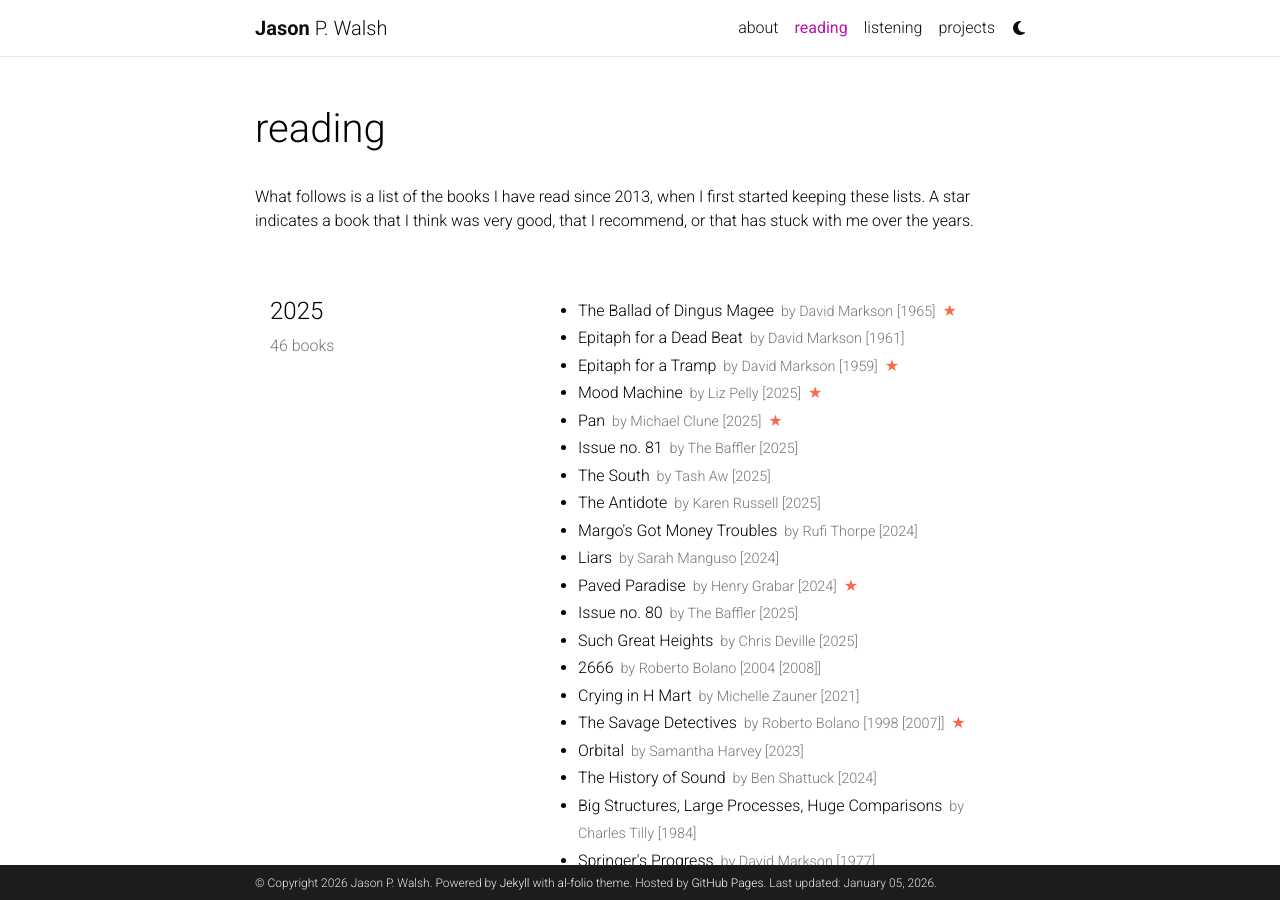
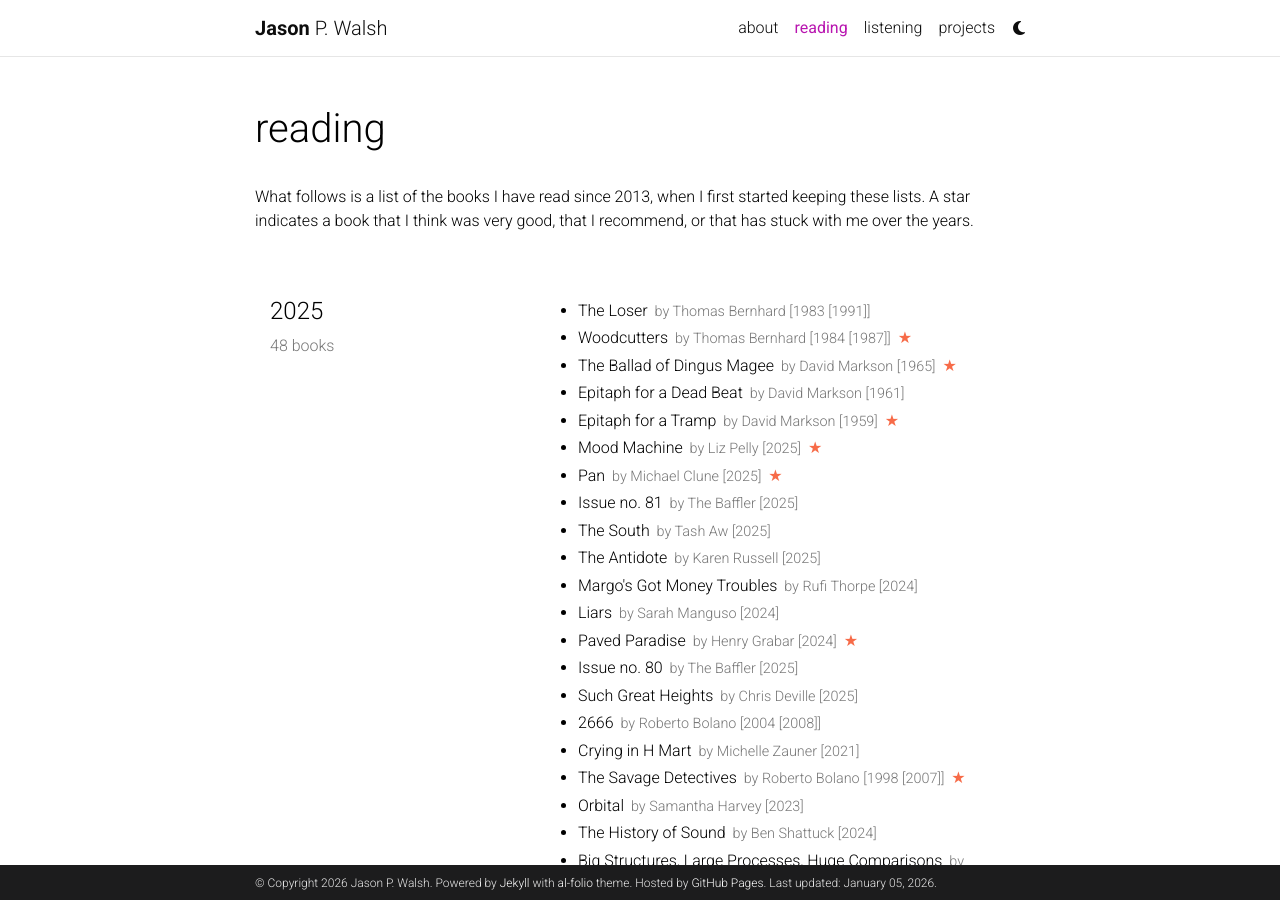
Before and after one commit to jwals23/jwals23.github.io, a Jekyll site: the page built from _pages/reading.md, in a window 1280 px wide and 900 px high. Built offline with Jekyll 4.4.1, drawn with Linux system fonts in a browser that asks for light colours; comment, search, counter and statistics services are not loaded; a style sheet for code colours, icons or effects is not loaded.

Commit message:
Update reading.yml

```diff
--- a/_data/reading.yml
+++ b/_data/reading.yml
@@ -1,6 +1,15 @@
 list:
   - year: "2025"
     books:
+      - title: The Loser
+        author: Thomas Bernhard
+        year: 1983 [1991]
+
+      - title: Woodcutters
+        author: Thomas Bernhard
+        year: 1984 [1987]
+        star: yes
+
       - title: The Ballad of Dingus Magee
         author: David Markson
         year: 1965
```
